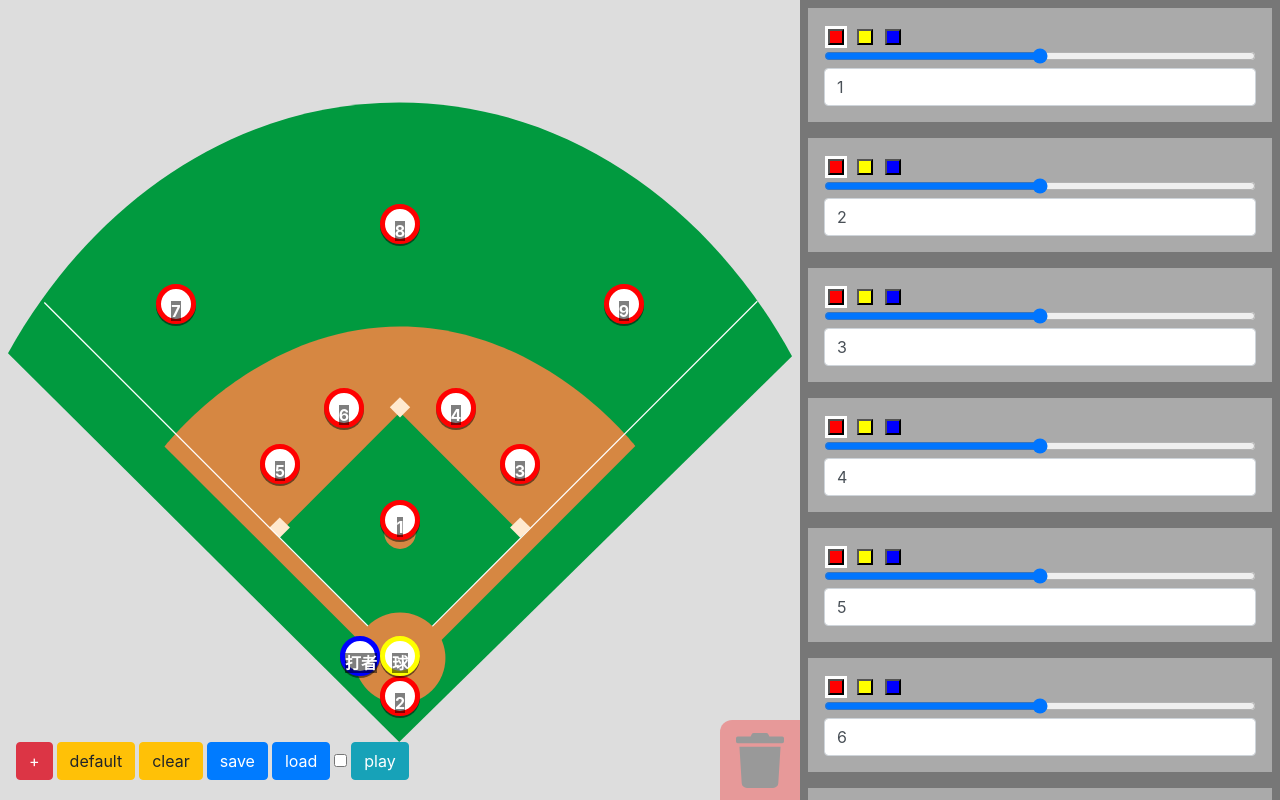
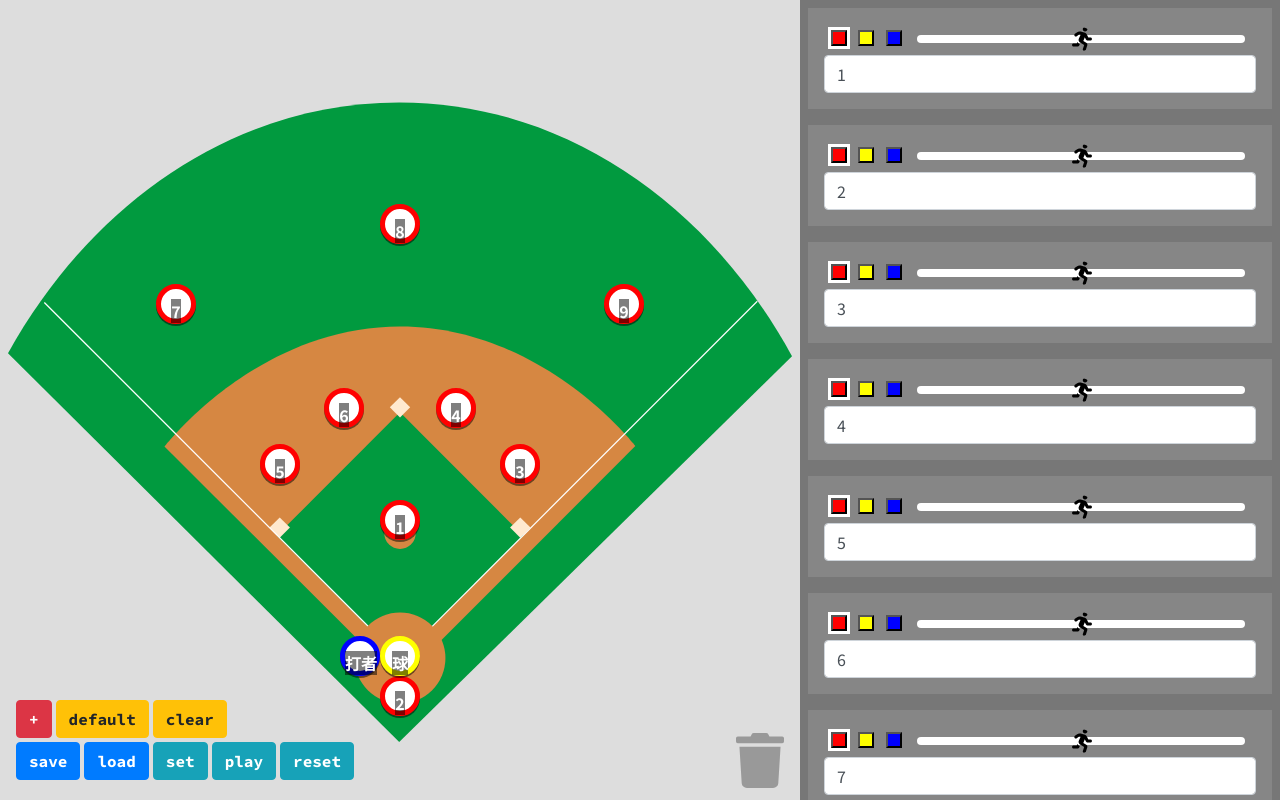
Before and after one commit to b1t-tw/baseball-scoresheet, a website: page static/index.html in a window 1280 px wide. Drawn offline with nearby package versions, Linux system fonts and the light colour scheme.

Commit message:
edit styles & add set, reset

```diff
--- a/src/index.pug
+++ b/src/index.pug
@@ -1,6 +1,8 @@
 meta(charset='utf-8')
 meta(name='viewport' content='width=device-width,initial-scale=1,shrink-to-fit=no')
 title 棒球戰術白板
+link(rel='preconnect' href='https://fonts.gstatic.com')
+link(href='https://fonts.googleapis.com/css2?family=Noto+Sans+TC:wght@100;400;700&family=Source+Code+Pro:wght@300;400;700&display=swap' rel='stylesheet')
 link(rel='stylesheet' href='https://cdn.jsdelivr.net/npm/bootstrap@4.5.3/dist/css/bootstrap.min.css' integrity='sha384-TX8t27EcRE3e/ihU7zmQxVncDAy5uIKz4rEkgIXeMed4M0jlfIDPvg6uqKI2xXr2' crossorigin='anonymous')
 link(rel="stylesheet" href="assets/css/fontawesome/css/all.min.css")
 link(rel="stylesheet" href='assets/css/index.css')
@@ -14,10 +16,12 @@ link(rel="stylesheet" href='assets/css/index.css')
             button.btn.btn-danger(type='button' name='button-add') +
             button.btn.btn-warning(type='button' name='button-add-default') default
             button.btn.btn-warning(type='button' name='button-clear') clear
+            br
             button.btn.btn-primary(type='button' name='button-save') save
             button.btn.btn-primary(type='button' name='button-load') load
-            input(type="checkbox" name="check-record")
+            button.btn.btn-info(type='button' name='button-set') set
             button.btn.btn-info(type='button' name='button-play') play
+            button.btn.btn-info(type='button' name='button-reset') reset
 
 script(src='https://code.jquery.com/jquery-3.5.1.min.js'
     integrity='sha256-9/aliU8dGd2tb6OSsuzixeV4y/faTqgFtohetphbbj0=' crossorigin='anonymous')
--- a/src/sass/index.scss
+++ b/src/sass/index.scss
@@ -2,6 +2,7 @@ body {
     height      : 100%;
     width       : 100%;
     touch-action: none;
+    font-family: 'Noto Sans TC', sans-serif;
 }
 
 
@@ -16,7 +17,24 @@ body {
         background-position: center;
         background-size    : 98%;
         background-repeat  : no-repeat;
-        overflow: hidden;
+        overflow           : hidden;
+
+        -webkit-touch-callout: none;
+
+        /* iOS Safari */
+        -webkit-user-select: none;
+
+        /* Safari */
+        -khtml-user-select: none;
+
+        /* Konqueror HTML */
+        -moz-user-select: none;
+
+        /* Firefox */
+        -ms-user-select: none;
+
+        /* Internet Explorer/Edge */
+        user-select: none;
     }
 
     .flex-column .inner-board {
@@ -30,8 +48,11 @@ body {
         left    : 1em;
         bottom  : 1em;
 
-        button, input {
+        button,
+        input {
             margin: 0 0.25em 0.25em 0;
+            font-family: 'Source Code Pro', monospace;
+            font-weight: bold;
         }
     }
 
@@ -45,23 +66,24 @@ body {
     }
 
     #trash {
-        border-radius: 15% 0 0 0;
-        position: absolute;
-        height: 10%;
-        width: 10%;
-        bottom: 0;
-        right: 0;
-        padding: 5px;
-        text-align: center;
+        border-radius        : 15% 0 0 0;
+        position             : absolute;
+        height               : 10%;
+        width                : 10%;
+        bottom               : 0;
+        right                : 0;
+        padding              : 5px;
+        text-align           : center;
         background-blend-mode: multiply;
-        background-color: rgb(255,0,0);
-        background-image: url("../img/trash-solid.svg");
-        background-repeat: no-repeat;
-        background-position: center;
-        background-size: 60%;
-        opacity: 0.3;
+        color                : white;
+        background-image     : url("../img/trash-solid.svg");
+        background-repeat    : no-repeat;
+        background-position  : center;
+        background-size      : 60%;
+        opacity              : 0.3;
+
         &.highlight {
-            opacity: 0.6;
+            opacity: 0.9;
         }
     }
 
@@ -113,24 +135,12 @@ body {
     }
 
     a {
-        word-break           : keep-all;
-        word-wrap            : none;
-        background-color     : rgba(0, 0, 0, 0.5);
-        font-weight          : bold;
-        -webkit-touch-callout: none;
-        /* iOS Safari */
-        -webkit-user-select  : none;
-        /* Safari */
-        -khtml-user-select   : none;
-        /* Konqueror HTML */
-        -moz-user-select     : none;
-        /* Firefox */
-        -ms-user-select      : none;
-        /* Internet Explorer/Edge */
-        user-select          : none;
-        /* Non-prefixed version, currently
-                                      supported by Chrome and Opera */
+        word-break      : keep-all;
+        word-wrap       : none;
+        background-color: rgba(0, 0, 0, 0.5);
+        font-weight     : bold;
     }
+
     &-list-box {
         padding         : 0.5em;
         flex            : 1;
@@ -141,14 +151,18 @@ body {
 
     &-list {
         position: relative;
-        p {
+
+        > p {
             padding         : 1em;
             width           : 100%;
             word-break      : break-all;
-            background-color: #AAA;
+            background-color: rgba(150,150,150,0.5);
+            text-align: center;
+            color: white;
 
             &.highlight {
-                background-color: #CCC;
+                background-color: rgba(150,150,150,1);
+                outline: 0.25em solid white;
             }
 
             &.blue {
@@ -170,7 +184,29 @@ body {
             }
 
             input[name="speed"] {
-                width: 100%;
+                width             : calc(100% - 6.5em);
+                height            : 0.5em;
+                margin            : 0.5em;
+                border-radius     : 0.25em;
+                -webkit-appearance: none;
+
+                &:focus {
+                    outline: 0;
+                }
+
+                &::-webkit-slider-thumb {
+                    -webkit-appearance: none;
+                    position          : relative;
+                    /* 設為相對位置，為了前後區塊的絕對位置而設定 */
+                    width             : 1.5em;
+                    height            : 1.5em;
+                    background-image        : url(../img/running-solid.svg);
+                    background-position: center;
+                    background-repeat: no-repeat;
+                    background-size: contian;
+                    border-radius     : 50%;
+                    /* 點選放大時候的漸變時間 */
+                }
             }
         }
 
--- a/static/assets/js/index.js
+++ b/static/assets/js/index.js
@@ -6,11 +6,6 @@ let recorder = {};
 
 
 $(window).resize(function () {
-    $(".magnet").each(function () {
-        let x = $(this).position().left / $(".inner-board").width();
-        let y = $(this).position().top / $(".inner-board").width();
-        $(this).css({ "left": x * 100 + "%", "top": y * 100 + "%" });
-    });
 
     let inner_w = $(this).width();
     let inner_h = $(this).height();
@@ -33,8 +28,9 @@ $("button[name='button-add-default']").on("click", addMagnetDefaut);
 $("button[name='button-clear']").on("click", clearMagnet);
 $("button[name='button-save']").on("click", saveData);
 $("button[name='button-load']").on("click", loadData);
-$("input[name='check-record']").on("change", recordEvent);
+$("button[name='button-set']").on("click", setRecord);
 $("button[name='button-play']").on("click", playRecord);
+$("button[name='button-reset']").on("click", resetRecord);
 
 $(".inner-board").on("touchstart", ".magnet", magnetChoose);
 $(".inner-board").on("mousedown", ".magnet", magnetChoose);
@@ -54,26 +50,26 @@ whiteboard.on("mouseup", dragEnd);
 whiteboard.on("touchmove", dragMove);
 whiteboard.on("mousemove", dragMove);
 
-function appendMagnetDom(mid, color = "red", text = "", speed = 50) {
-    let magnet_dom = `<div class="magnet ${color}" draggable="false" data-mid="${mid}" style="left: 5%; top: 90%;"><a>${text}</a></div>`;
-    let list_dom = `
+function appendMagnetTemplate(mid, color = "red", text = "", speed = 50) {
+    let magnet_template = `<div class="magnet ${color}" draggable="false" data-mid="${mid}" style="left: 5%; top: 90%;"><a>${text}</a></div>`;
+    let list_template = `
     <p class="magnet-info ${color}" data-mid="${mid}">
         <button name="red" style="background-color: red;"></button>
         <button name="yellow" style="background-color: yellow;"></button>
         <button name="blue" style="background-color: blue;"></button>
-    <input type="range" min="10" max="90" value="${speed}" name="speed">
+        <input type="range" min="10" max="90" value="${speed}" name="speed" id="speed">
     <input type="text" class="form-control mt-1" name="name" placeholder="name" value="${text}">
 
     </p>`;
-    $(".inner-board").append(magnet_dom);
-    $(".magnet-list").append(list_dom);
+    $(".inner-board").append(magnet_template);
+    $(".magnet-list").append(list_template);
 }
 
 function addMagnet(e) {
     let tstmp = new Date().getTime();
     let rn = Math.floor(Math.random() * Math.floor(10));
     let mid = `m${tstmp}n${rn}`;
-    appendMagnetDom(mid);
+    appendMagnetTemplate(mid);
 }
 
 function addMagnetDefaut(e) {
@@ -83,36 +79,34 @@ function addMagnetDefaut(e) {
         let tstmp = new Date().getTime();
         let rn = i + 1;
         let mid = `m${tstmp}n${rn}`;
-        appendMagnetDom(mid, "red", rn);
+        appendMagnetTemplate(mid, "red", rn);
         $(`.magnet[data-mid="${mid}"]`).css({ "left": nine_pos[i][0] + "%", "top": nine_pos[i][1] + "%" });
     }
     {
-        let tstmp = new Date().getTime() +1;
+        let tstmp = new Date().getTime() + 1;
         let rn = 0;
         let mid = `m${tstmp}n${rn}`;
-        appendMagnetDom(mid, "blue", "打者", 25);
+        appendMagnetTemplate(mid, "blue", "打者", 25);
         $(`.magnet[data-mid="${mid}"]`).css({ "left": 45 + "%", "top": 82 + "%" });
     }
     {
-        let tstmp = new Date().getTime() +1;
+        let tstmp = new Date().getTime() + 1;
         let rn = 1;
         let mid = `m${tstmp}n${rn}`;
-        appendMagnetDom(mid, "yellow", "球", 75);
+        appendMagnetTemplate(mid, "yellow", "球", 75);
         $(`.magnet[data-mid="${mid}"]`).css({ "left": 50 + "%", "top": 82 + "%" });
     }
-
-
 }
 
-function recordEvent(e) {
-    if($(this).prop("checked")) {
+function setRecord(e) {
     recorder = {};
     recorder['orig'] = snapData();
     recorder['plays'] = {};
 }
-    else {
+
+function resetRecord(e) {
     load(recorder['orig']);
-    }
+    setRecord();
 }
 
 function clearMagnet(e) {
@@ -171,7 +165,7 @@ function magnetChoose(e) {
         500
     );
 
-    if(!(mid in recorder['plays'])) {
+    if (!(mid in recorder['plays'])) {
         recorder['plays'][mid] = [dragItem.position()];
     }
 }
@@ -189,7 +183,7 @@ function dragEnd(e) {
     e.preventDefault();
     if (!isDraging || dragItem == null) return;
     let mid = dragItem.data("mid");
-    if($("#trash").hasClass("highlight")) {
+    if ($("#trash").hasClass("highlight")) {
         $(`[data-mid="${mid}"]`).remove();
         $("#trash").removeClass("highlight");
     }
@@ -219,7 +213,7 @@ function dragMove(e) {
     x /= $(".inner-board").width();
     y /= $(".inner-board").width();
     dragItem.css({ "left": x * 100 + "%", "top": y * 100 + "%" });
-    if(x > 0.9 && y > 0.9) {
+    if (x > 0.9 && y > 0.9) {
         $("#trash").addClass("highlight");
     }
     else {
@@ -229,12 +223,12 @@ function dragMove(e) {
 
 function playRecord() {
     load(recorder['orig']);
-    for(mid in recorder['plays']) {
-        if(mid == undefined) continue;
+    for (mid in recorder['plays']) {
+        if (mid == undefined) continue;
 
         let pos_array = recorder['plays'][mid];
-        for(let i = 0; i < pos_array.length-1; i++) {
-            addAnim(mid, pos_array[i], pos_array[i+1]);
+        for (let i = 0; i < pos_array.length - 1; i++) {
+            addAnim(mid, pos_array[i], pos_array[i + 1]);
         }
     }
 }
@@ -242,9 +236,9 @@ function playRecord() {
 function addAnim(mid, start_pos, end_pos, easing = "linear") {
     let delta_x = (start_pos['left'] - end_pos['left']) / $(".inner-board").width();
     let delta_y = (start_pos['top'] - end_pos['top']) / $(".inner-board").width();
-    let delta = Math.sqrt(delta_x*delta_x + delta_y*delta_y);
+    let delta = Math.sqrt(delta_x * delta_x + delta_y * delta_y);
     let speed = 100 - $(`.magnet-info[data-mid="${mid}"] input[name='speed']`).val();
-    $(`.magnet[data-mid="${mid}"]`).velocity({left: end_pos['left'], top: end_pos['top']},{ duration: delta*speed*100 , easing: easing});
+    $(`.magnet[data-mid="${mid}"]`).velocity({ left: end_pos['left'], top: end_pos['top'] }, { duration: delta * speed * 80, easing: easing });
 }
 
 function snapData() {
@@ -279,6 +273,7 @@ function snapData() {
 function saveData(e) {
     let save_data = snapData();
     localStorage.setItem("data", JSON.stringify(save_data));
+    localStorage.setItem("recorder", JSON.stringify(recorder));
 }
 
 function load(load_data) {
@@ -289,7 +284,7 @@ function load(load_data) {
     else {
         for (id in load_data) {
             let data = load_data[id];
-            appendMagnetDom(data["mid"], data["color"], data["name"], data["speed"]);
+            appendMagnetTemplate(data["mid"], data["color"], data["name"], data["speed"]);
             $(`.magnet[data-mid="${data["mid"]}"]`).css({ "left": data["pos"][0] * 100 + "%", "top": data["pos"][1] * 100 + "%" });
         }
     }
@@ -297,10 +292,14 @@ function load(load_data) {
 
 function loadData(e) {
     const load_data = JSON.parse(localStorage.getItem("data"));
+    const load_recorder = JSON.parse(localStorage.getItem("recorder"));
+    recorder = load_recorder;
     load(load_data);
 }
 
 $(window).resize();
 loadData();
-recorder['orig'] = snapData();
-recorder['plays'] = {};
+if(recorder == null) {
+    recorder = {};
+    resetRecord();
+}
```
Also changed, not shown: static/assets/css/index.css, static/assets/img/running-solid.svg (added), static/index.html. Lines whose indentation alone changed are shown as unchanged.
